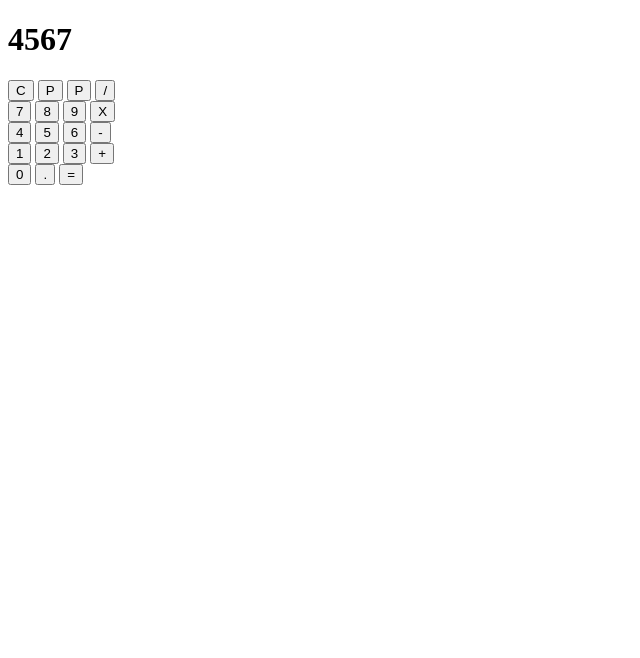
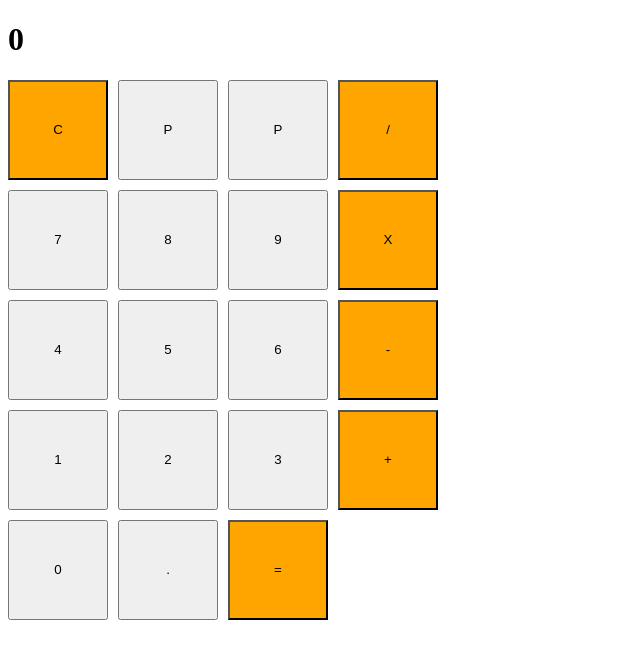
Before and after one commit to CallumJenner/Odin-Project-Calculator-Project, a plain HTML site: page index.html in a window 1280 px wide. Shown: the whole page, without its empty margins (0-640 px from the left). Drawn offline with Linux system fonts and the light colour scheme.

Commit message:
Start to add JS functionality - still broken

```diff
--- a/index.html
+++ b/index.html
@@ -6,41 +6,43 @@
     <meta http-equiv="X-UA-Compatible" content="IE=edge">
     <meta name="viewport" content="width=device-width, initial-scale=1.0">
     <title>Calculator</title>
+
+    <link rel="stylesheet" href="style.css">
 </head>
 
 <body>
     <div class="calculator">
         <div class="calc-output">
-            <h1>4567</h1>
+            <h1 id="output-screen">0</h1>
         </div>
         <div class="calc-row">
-            <button class="calc-button" id="calc-clear">C</button>
+            <button class="calc-button calc-operator" id="calc-clear">C</button>
             <button class="calc-button clas-placeholder">P</button>
             <button class="calc-button clas-placeholder">P</button>
-            <button class="calc-button" id="calc-divide">/</button>
+            <button class="calc-button calc-operator" value="/">/</button>
         </div>
         <div class="calc-row">
-            <button class="calc-button" id="calc-7">7</button>
-            <button class="calc-button" id="calc-8">8</button>
-            <button class="calc-button" id="calc-9">9</button>
-            <button class="calc-button" id="calc-multiply">X</button>
+            <button class="calc-button" value="7">7</button>
+            <button class="calc-button" value="8">8</button>
+            <button class="calc-button" value="8">9</button>
+            <button class="calc-button calc-operator" value="*">X</button>
         </div>
         <div class="calc-row">
-            <button class="calc-button" id="calc-4">4</button>
-            <button class="calc-button" id="calc-5">5</button>
-            <button class="calc-button" id="calc-6">6</button>
-            <button class="calc-button" id="calc-subtract">-</button>
+            <button class="calc-button" value="4">4</button>
+            <button class="calc-button" value="5">5</button>
+            <button class="calc-button" value="6">6</button>
+            <button class="calc-button calc-operator" value="-">-</button>
         </div>
         <div class="calc-row">
-            <button class="calc-button" id="calc-1">1</button>
-            <button class="calc-button" id="calc-2">2</button>
-            <button class="calc-button" id="calc-3">3</button>
-            <button class="calc-button" id="calc-add">+</button>
+            <button class="calc-button" value="1">1</button>
+            <button class="calc-button" value="2">2</button>
+            <button class="calc-button" value="3">3</button>
+            <button class="calc-button calc-operator" value="+">+</button>
         </div>
         <div class="calc-row">
-            <button class="calc-button" id="calc-0">0</button>
-            <button class="calc-button" id="calc-decimal">.</button>
-            <button class="calc-button" id="calc-equals">=</button>
+            <button class="calc-button" value="0">0</button>
+            <button class="calc-button" value="calc-decimal">.</button>
+            <button class="calc-button calc-operator" value="calc-equals">=</button>
         </div>
     </div>
 
--- a/script.js
+++ b/script.js
@@ -26,3 +26,45 @@ function operate(num1, num2, operator) {
             return divide(num1, num2);
     }
 }
+
+const buttons = document.getElementsByClassName("calc-button");
+
+let inputValue;
+let currentTotal = 0;
+let newValue;
+let wasLastInputOperator = true;
+
+for (i of buttons) {
+    let selectedButton;
+    i.addEventListener('click', (e) => {
+        //console.log(e.target.value)
+
+        const isOperator = e.target.classList.contains("calc-operator");
+        const calcOutput = document.getElementById("output-screen");
+
+        if (wasLastInputOperator) {
+            calcOutput.textContent = "";
+        }
+
+        if (isOperator) {
+            if (e.target.value == "calc-equals") {
+                calcOutput.textContent = currentTotal
+            } else {
+                newValue = calcOutput.textContent;
+                inputValue = null;
+                //calcOutput.textContent = e.target.value;
+                wasLastInputOperator = true;
+
+                let currentVal = operate(Number(currentTotal), Number(newValue), e.target.value);
+
+                currentTotal = Number(currentVal);
+                calcOutput.textContent = currentTotal;
+            }
+
+        } else {
+            inputValue = e.target.value;
+            calcOutput.textContent += inputValue;
+            wasLastInputOperator = false;
+        }
+    })
+}
--- a/style.css
+++ b/style.css
@@ -0,0 +1,18 @@
+.calc-row {
+    display: flex;
+    gap: 10px;
+    margin-bottom: 10px;
+}
+
+.calc-button {
+    width: 100px;
+    height: 100px;
+}
+
+.calc-operator {
+    background-color: orange;
+}
+
+#0 {
+    background-color: red;
+}
```
